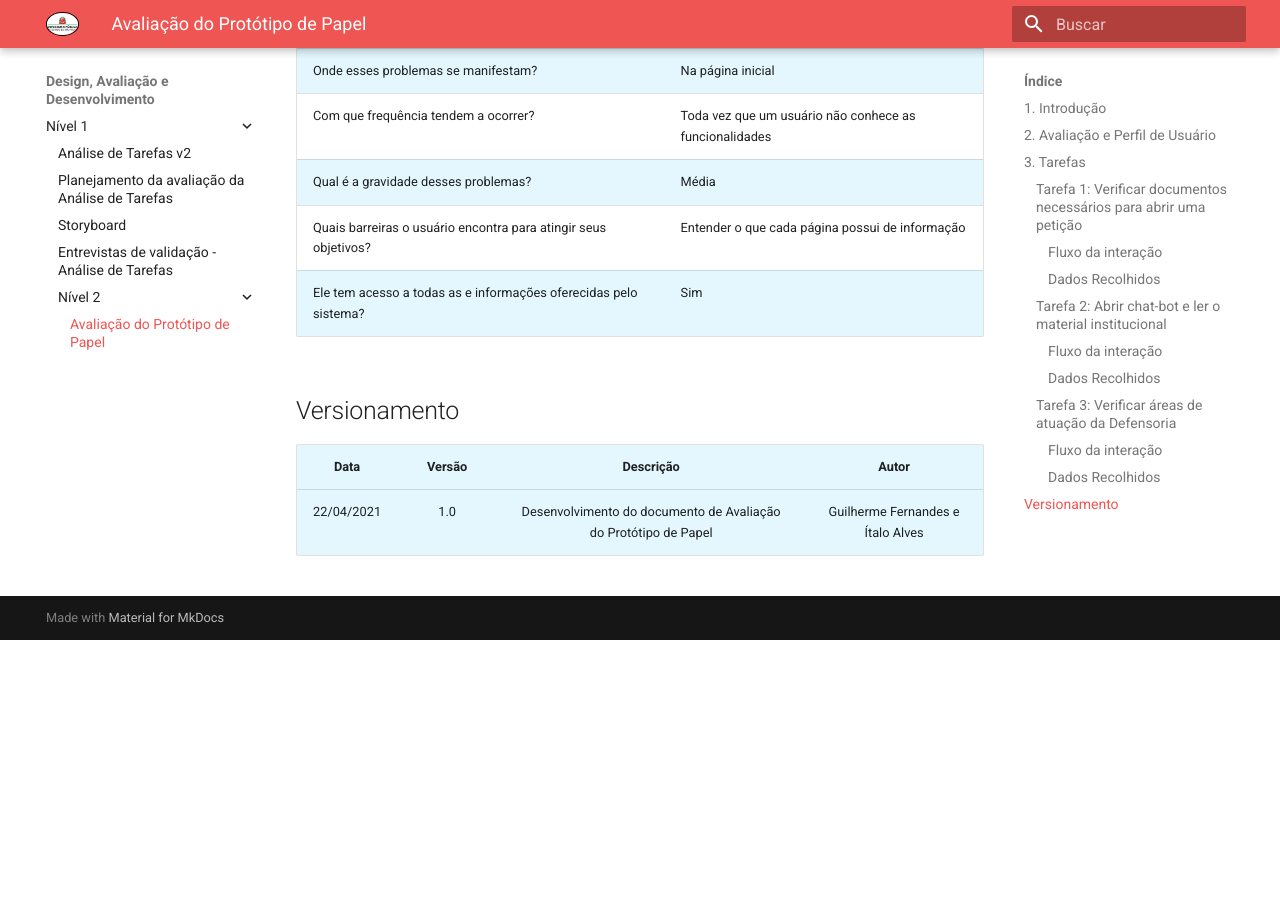
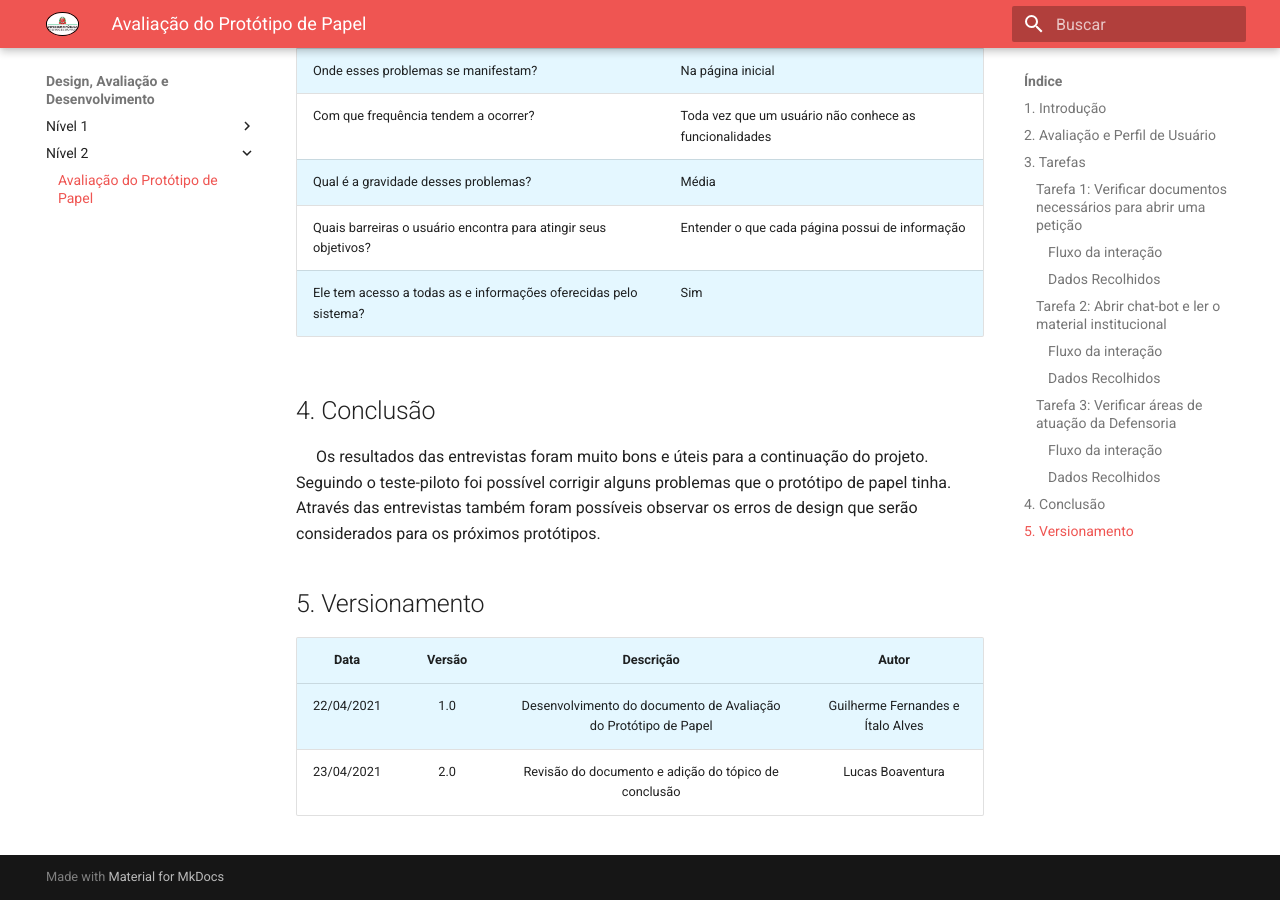
Before and after one commit to ailtonaires/2020.2-DefensoriaSP, an MkDocs documentation site: the page built from docs/Design,-Avaliação-e-Desenvolvimento/Nível-2/avaliacao-do-prototipo-de-papel.md, in a window 1280 px wide and 900 px high, scrolled down 3790 px. Built offline with MkDocs 1.6.1 and Material for MkDocs 9.7.7, drawn with Linux system fonts in a browser that asks for light colours; before the commit the page ends 4430 px from its top, so only the background shows below that.

Commit message:
Adiciona revisão do documento de avaliação do protótipo de papel

```diff
--- a/docs/Design,-Avaliação-e-Desenvolvimento/Nível-1/Nível-2/avaliacao-do-prototipo-de-papel.md
+++ b/docs/Design,-Avaliação-e-Desenvolvimento/Nível-2/avaliacao-do-prototipo-de-papel.md
@@ -97,8 +97,13 @@ Dessa forma, é possível assegurar ao usuário uma interface com boa usabilidad
 | Quais barreiras o usuário encontra para atingir seus objetivos?                                            | Entender o que cada página possui de informação                                              |
 | Ele tem acesso a todas as e informações oferecidas pelo sistema?                                           | Sim                                                                                          |
 
-## Versionamento
+## 4. Conclusão
+
+&emsp; Os resultados das entrevistas foram muito bons e úteis para a continuação do projeto. Seguindo o teste-piloto foi possível corrigir alguns problemas que o protótipo de papel tinha. Através das entrevistas também foram possíveis observar os erros de design que serão considerados para os próximos protótipos.
+
+## 5. Versionamento
 
 |    Data    | Versão |                            Descrição                            |               Autor               |
 | :--------: | :----: | :-------------------------------------------------------------: | :-------------------------------: |
 | 22/04/2021 |  1.0   | Desenvolvimento do documento de Avaliação do Protótipo de Papel | Guilherme Fernandes e Ítalo Alves |
+| 23/04/2021 |  2.0   |      Revisão do documento e adição do tópico de conclusão       |         Lucas Boaventura          |
```
